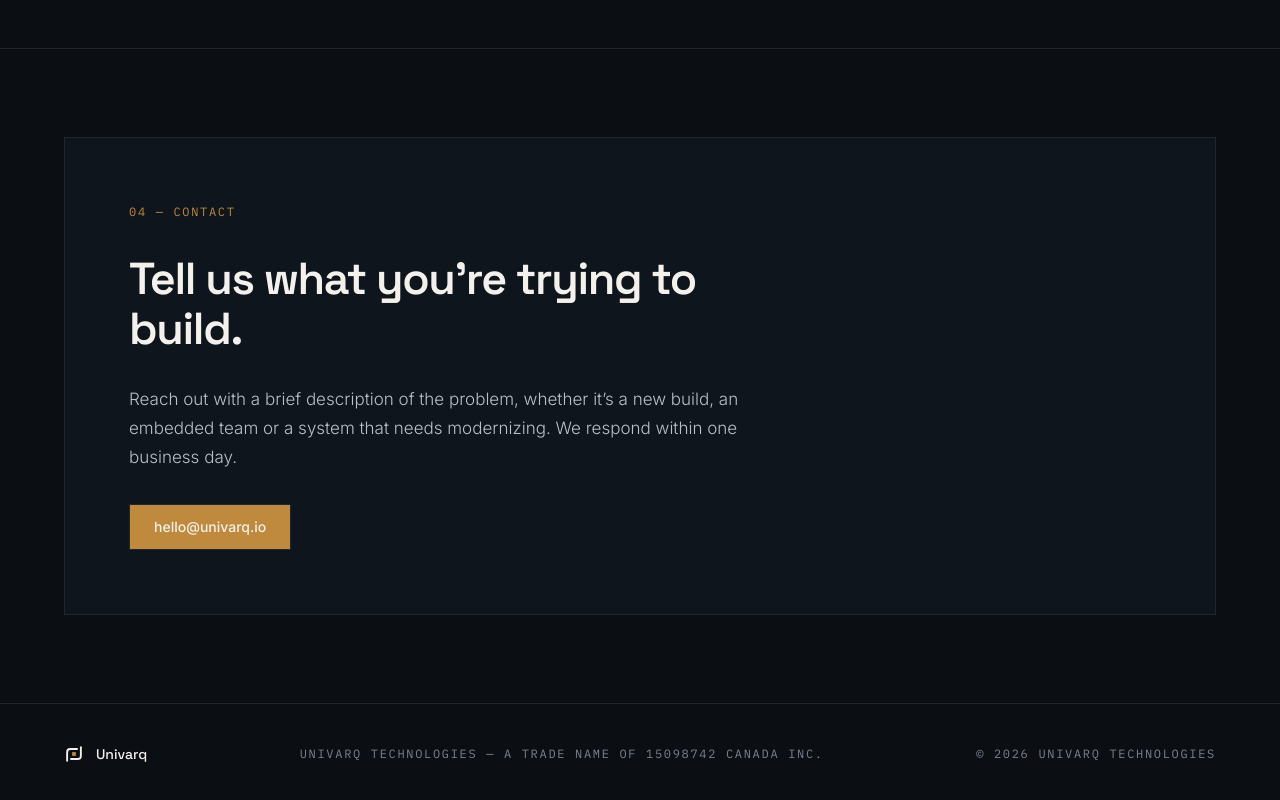
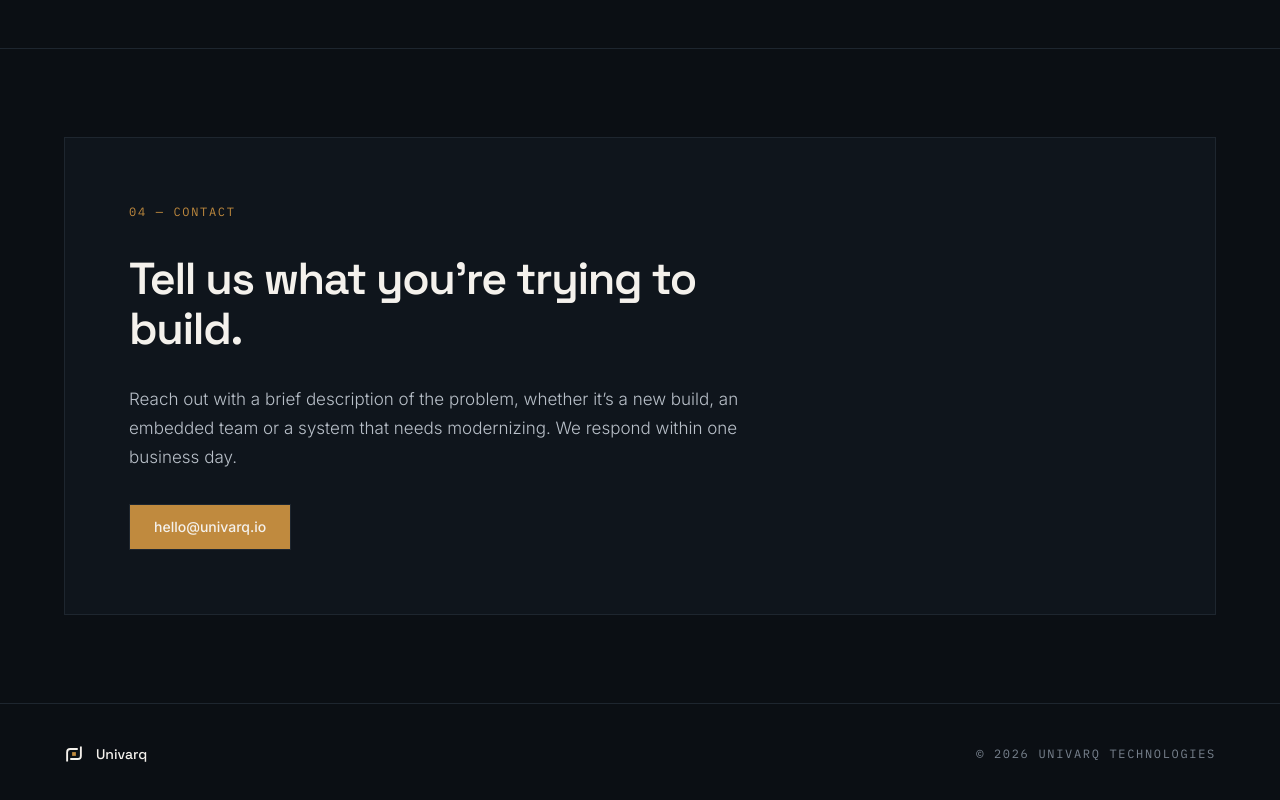
Before and after one commit to haneetsingh/univarq, a Next.js app: page / in a window 1280 px wide. Shown: the part 2483-3283 px from the top of the page. Built offline with nearby package versions, Linux system fonts and the light colour scheme.

Commit message:
Remove trade name disclosure from footer

```diff
--- a/components/Footer.tsx
+++ b/components/Footer.tsx
@@ -11,9 +11,6 @@ export function Footer() {
           </span>
         </div>
         <p className="label text-grey">
-          Univarq Technologies &mdash; a trade name of 15098742 Canada Inc.
-        </p>
-        <p className="label text-grey">
           &copy; {new Date().getFullYear()} Univarq Technologies
         </p>
       </div>
```
